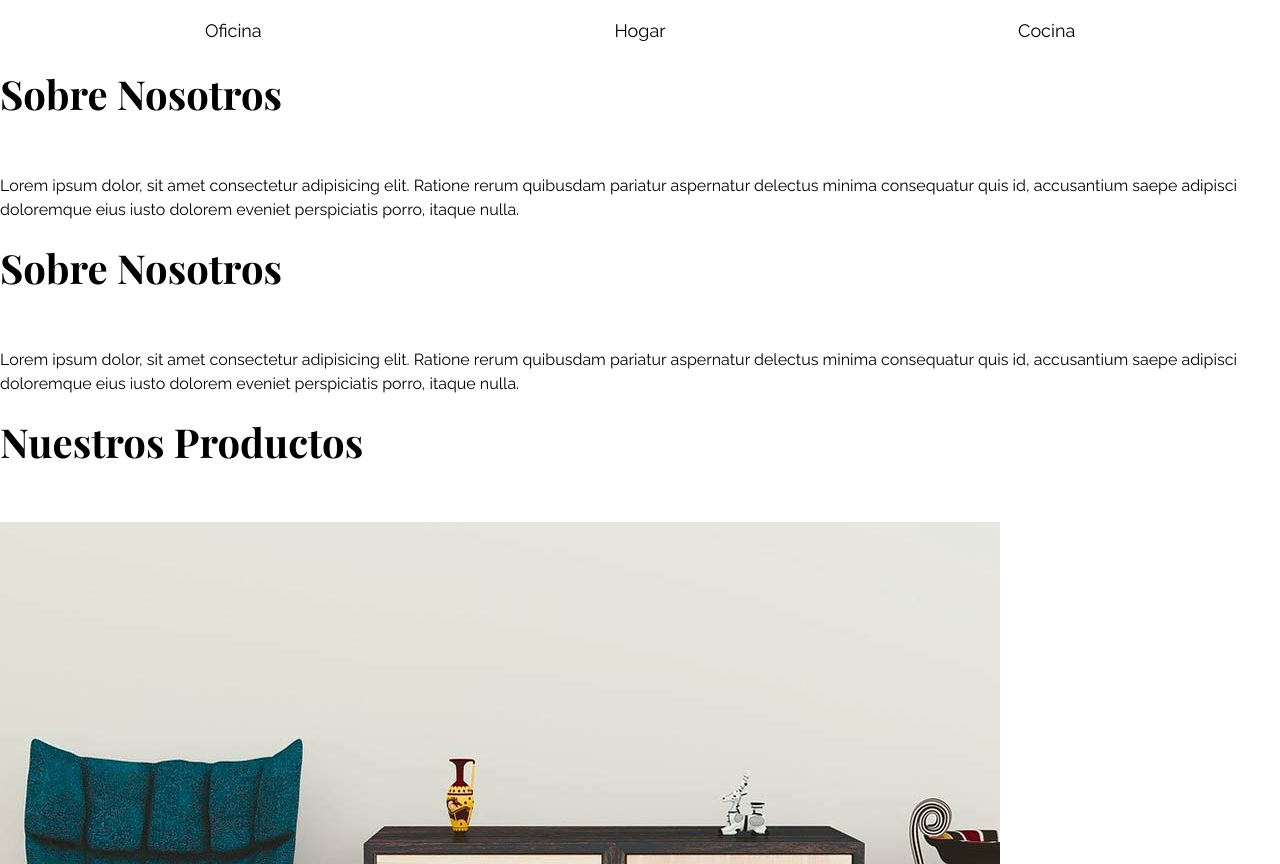
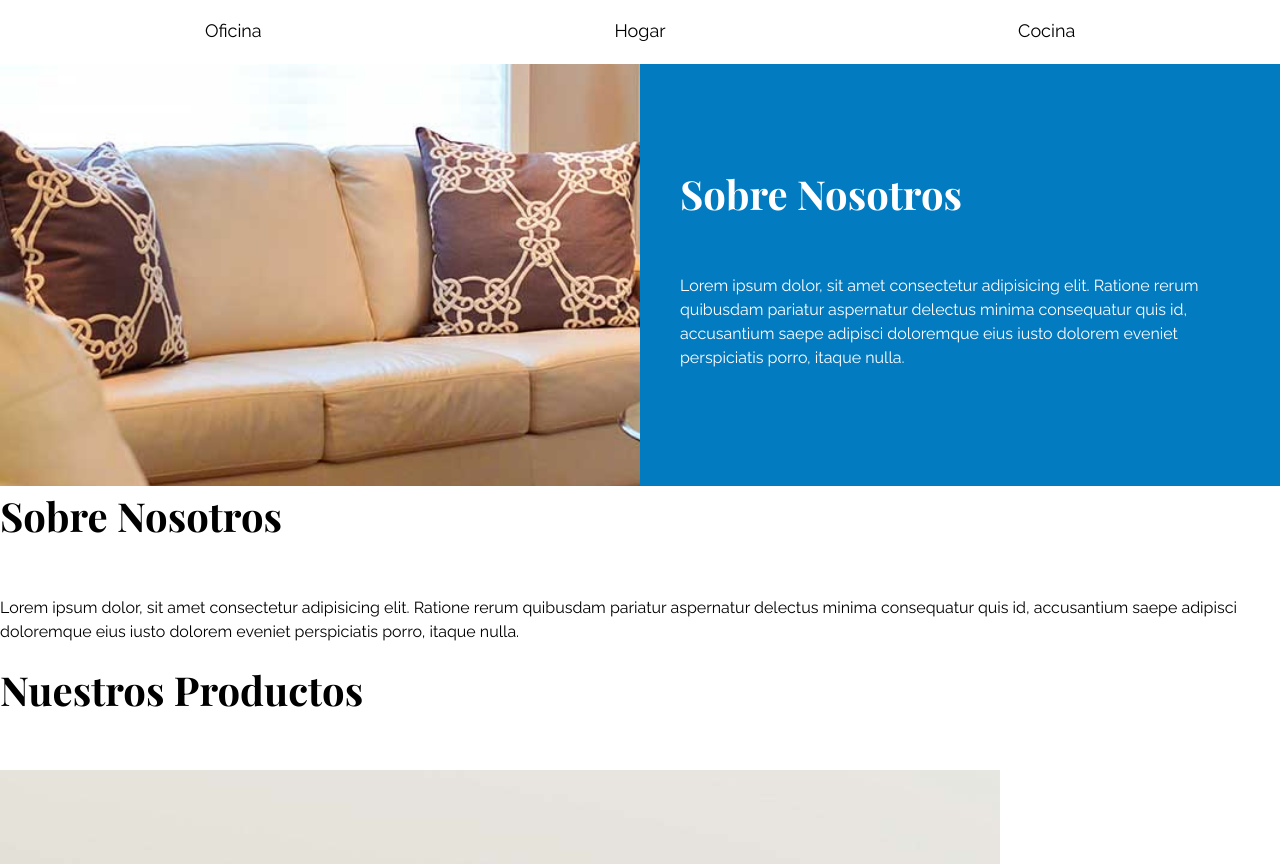
Before and after one commit to isra-osvaldo/Ecommerce-Project, a plain HTML site: page index.html in a window 1280 px wide. Shown: the part 1210-2074 px from the top of the page. Drawn offline with nearby package versions, Linux system fonts and the light colour scheme; a web font is replaced by a local one.

Commit message:
"Add 'sobre nosotros' section"

```diff
--- a/css/style.css
+++ b/css/style.css
@@ -103,3 +103,24 @@ img {
     grid-template-columns: repeat(3, 1fr);
     gap: 2rem;
 }
+
+/* Bloque Sobre Nosotros */
+
+.sobre-nosotros {
+    background-image: linear-gradient(to right, transparent 50%, #037bc0 50%, #037bc0 100%), url(../img/nosotros.jpg);
+    background-position: left center;
+    background-repeat: no-repeat;
+    background-size: 100%, 120rem;
+    padding: 10rem 0;
+}
+
+.nosotros-flex {
+    display: flex;
+    justify-content: flex-end;
+}
+
+.texto-nosotros {
+    flex-basis: 50%;
+    padding-left: 4rem;
+    color: #fff;
+}
--- a/index.html
+++ b/index.html
@@ -50,9 +50,11 @@
     </section>
 
     <section class="sobre-nosotros">
-        <div>
-            <h2>Sobre Nosotros</h2>
-            <p>Lorem ipsum dolor, sit amet consectetur adipisicing elit. Ratione rerum quibusdam pariatur aspernatur delectus minima consequatur quis id, accusantium saepe adipisci doloremque eius iusto dolorem eveniet perspiciatis porro, itaque nulla.</p>
+        <div class="contenedor nosotros-flex">
+            <div class="texto-nosotros">
+                <h2>Sobre Nosotros</h2>
+                <p>Lorem ipsum dolor, sit amet consectetur adipisicing elit. Ratione rerum quibusdam pariatur aspernatur delectus minima consequatur quis id, accusantium saepe adipisci doloremque eius iusto dolorem eveniet perspiciatis porro, itaque nulla.</p>
+            </div>
         </div>
     </section>
 
```
